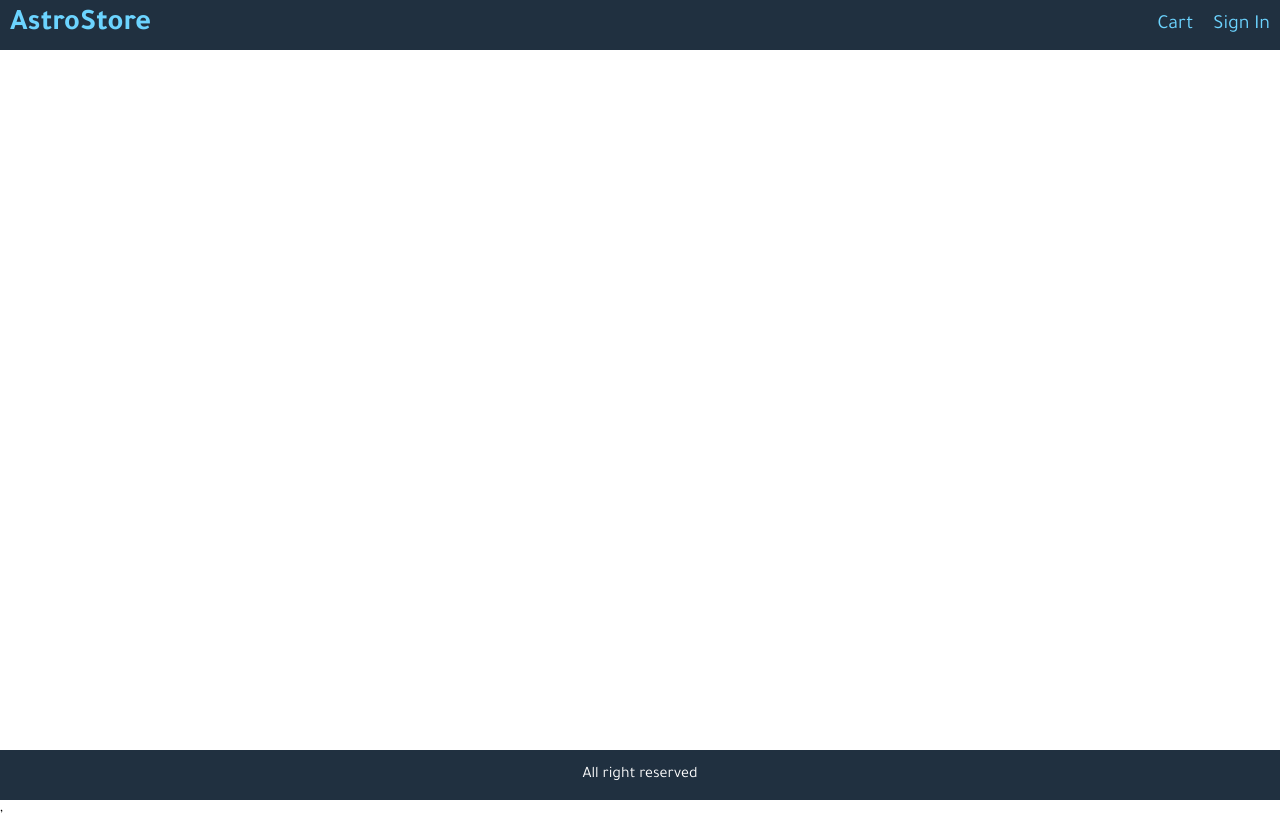
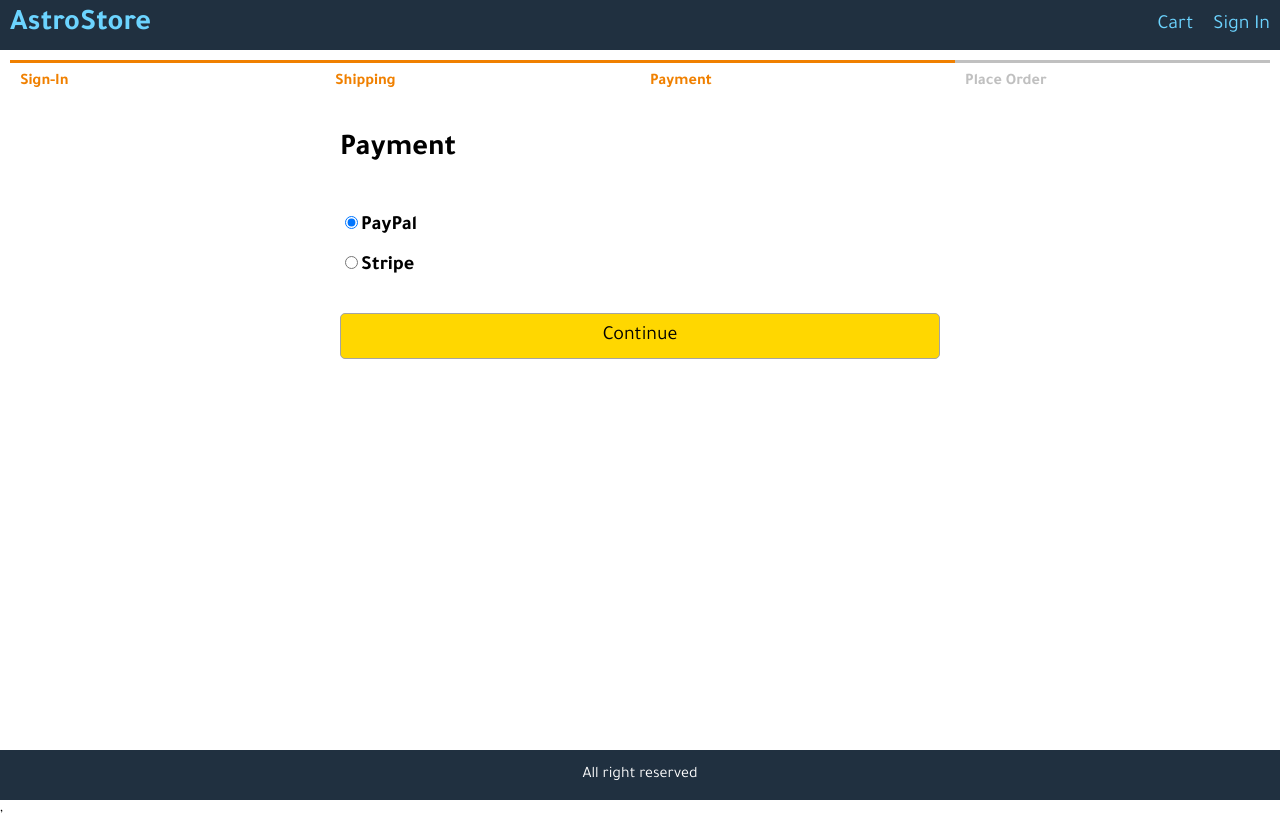
Before and after one commit to astroDev18/AstrosEcommerce, a React (Create React App) app in the folder frontend/: page /payment in a window 1280 px wide. Built offline with nearby package versions, Linux system fonts and the light colour scheme.

Commit message:
Set up payment selector to chose paypal or stripe

```diff
--- a/frontend/src/App.js
+++ b/frontend/src/App.js
@@ -8,6 +8,7 @@ import SigninScreen from "./screens/SigninScreen";
 import {signout} from "./actions/userActions";
 import RegisterScreen from "./screens/RegisterScreen";
 import ShippingAddressScreen from "./screens/ShippingAddressScreen";
+import PaymentMethodScreen from "./screens/PaymentMethodScreen";
 
 function App() {
 
@@ -57,6 +58,7 @@ function App() {
                     <Route path='/signin' component={SigninScreen}></Route>
                     <Route path='/register' component={RegisterScreen}></Route>
                     <Route path='/shipping' component={ShippingAddressScreen}></Route>
+                    <Route path='/payment' component={PaymentMethodScreen}></Route>
                     <Route path='/' component={HomeScreen} exact>
                     </Route>
                 </main>
--- a/frontend/src/actions/cartActions.js
+++ b/frontend/src/actions/cartActions.js
@@ -1,5 +1,10 @@
 import Axios from 'axios';
-import {CART_ADD_ITEM, CART_REMOVE_ITEM, CART_SAVE_SHIPPING_ADDRESS} from "../constants/cartConstants";
+import {
+    CART_ADD_ITEM,
+    CART_REMOVE_ITEM,
+    CART_SAVE_PAYMENT_METHOD,
+    CART_SAVE_SHIPPING_ADDRESS
+} from "../constants/cartConstants";
 
 export const addToCart = (productId, qty) => async (dispatch, getState) => {
     const { data } = await Axios.get(`/api/products/${productId}`);
@@ -28,3 +33,7 @@ export const saveShippingAddress = (data) => (dispatch) => {
     dispatch({ type: CART_SAVE_SHIPPING_ADDRESS, payload: data })
     localStorage.setItem('shippingAddress', JSON.stringify(data))
 }
+
+export const savePaymentMethod = (data) => (dispatch) => {
+    dispatch({ type: CART_SAVE_PAYMENT_METHOD, payload: data })
+}
--- a/frontend/src/components/CheckoutStep.css
+++ b/frontend/src/components/CheckoutStep.css
@@ -15,9 +15,6 @@
 }
 
 .form {
-    /*display: flex;*/
-    /*flex-direction: column;*/
-    /*align-items: center;*/
     width: 80%;
     margin-left: auto;
     margin-right: auto;
--- a/frontend/src/constants/cartConstants.js
+++ b/frontend/src/constants/cartConstants.js
@@ -1,3 +1,4 @@
 export const CART_ADD_ITEM = 'CART_ADD_ITEM';
 export const CART_REMOVE_ITEM = 'CART_REMOVE_ITEM';
 export const CART_SAVE_SHIPPING_ADDRESS = 'CART_SAVE_SHIPPING_ADDRESS';
+export const CART_SAVE_PAYMENT_METHOD = 'CART_SAVE_PAYMENT_METHOD';
--- a/frontend/src/index.css
+++ b/frontend/src/index.css
@@ -245,3 +245,26 @@ a.brand {
 .dropdown:hover .dropdown-content {
   display: block;
 }
+
+.form {
+  width: 80%;
+  font-weight: bold;
+  max-width: 60rem;
+  display: flex;
+  justify-content: center;
+  /*align-items: center;*/
+  margin: 0 auto;
+  flex-direction: column;
+  font-size: 2rem;
+}
+
+.payment_heading {
+  font-size: 3rem;
+}
+.form label {
+  margin: 1rem 0;
+}
+
+.shipping_header {
+  font-size: 3rem;
+}
--- a/frontend/src/reducers/cartReducers.js
+++ b/frontend/src/reducers/cartReducers.js
@@ -1,4 +1,9 @@
-import {CART_ADD_ITEM, CART_REMOVE_ITEM, CART_SAVE_SHIPPING_ADDRESS} from "../constants/cartConstants";
+import {
+    CART_ADD_ITEM,
+    CART_REMOVE_ITEM,
+    CART_SAVE_PAYMENT_METHOD,
+    CART_SAVE_SHIPPING_ADDRESS
+} from "../constants/cartConstants";
 
 export const cartReducer = (state = {cartItems: []}, action) => {
     switch (action.type) {
@@ -28,6 +33,8 @@ export const cartReducer = (state = {cartItems: []}, action) => {
         case CART_SAVE_SHIPPING_ADDRESS:
             // Data from saveshipping action which is recieved from dispatch from shippingaddresscreen
             return { ...state, shippingAddress: action.payload }
+        case CART_SAVE_PAYMENT_METHOD:
+            return { ...state, paymentMethod: action.payload}
         default:
             return state;
     }
--- /dev/null
+++ b/frontend/src/screens/PaymentMethodScreen.js
@@ -0,0 +1,53 @@
+import React, {useState} from 'react';
+import {useDispatch, useSelector} from 'react-redux'
+import CheckoutSteps from '../components/CheckoutSteps'
+import {savePaymentMethod} from "../actions/cartActions";
+
+export default function PaymentMethodScreen(props) {
+    const [paymentMethod, setPaymentMethod] = useState('Paypal');
+    const dispatch = useDispatch();
+    const submitHandler = (e) => {
+        e.preventDefault();
+        dispatch(savePaymentMethod(paymentMethod))
+        props.history.push('/placeholder')
+    }
+
+    return (
+        <div>
+            <CheckoutSteps step1 step2 step3></CheckoutSteps>
+            <form className='form' onSubmit={submitHandler}>
+            <div>
+                <h1 className={'payment_heading'}>Payment</h1>
+            </div>
+            <div>
+                <div>
+                    <input type="radio"
+                           id='paypal'
+                           value='PayPal'
+                           name='paymentMethod'
+                           required checked
+                           onChange={(e) => setPaymentMethod(e.target.value)}/>
+                    <label htmlFor="paypal">PayPal</label>
+                </div>
+            </div>
+            <div>
+                <div>
+                    <input type="radio"
+                           id='stripe'
+                           value='Stripe'
+                           name='paymentMethod'
+                           required
+                           onChange={(e) => setPaymentMethod(e.target.value)}/>
+                    <label htmlFor="stripe">Stripe</label>
+                </div>
+            </div>
+            <div>
+                <label />
+                <button className="button" type="submit">
+                    Continue
+                </button>
+            </div>
+            </form>
+        </div>
+    )
+};
--- a/frontend/src/screens/ShippingAddressScreen.js
+++ b/frontend/src/screens/ShippingAddressScreen.js
@@ -5,7 +5,7 @@ import {useDispatch, useSelector} from "react-redux";
 
 export default function ShippingAddressScreen(props) {
     const userSignin = useSelector(state => state.userSignin);
-    const {userInfo } = userSignin;
+    const {userInfo} = userSignin;
     const cart =  useSelector(state => state.cart);
     const { shippingAddress } = cart;
 
@@ -31,7 +31,7 @@ export default function ShippingAddressScreen(props) {
             <CheckoutSteps step1 step2></CheckoutSteps>
             <form className="form" onSubmit={submitHandler}>
                 <div>
-                    <h1>Shipping Address</h1>
+                    <h1 className='shipping_header'>Shipping Address</h1>
                 </div>
                 <div>
                     <label htmlFor="fullName">Full Name</label>
--- a/frontend/src/store.js
+++ b/frontend/src/store.js
@@ -14,7 +14,8 @@ const initialState = {
         cartItems: localStorage.getItem('cartItems') ?
             JSON.parse(localStorage.getItem('cartItems')) : [],
         shippingAddress: localStorage.getItem('shippingAddress') ?
-            JSON.parse(localStorage.getItem('shippingAddress')) : {}
+            JSON.parse(localStorage.getItem('shippingAddress')) : {},
+        paymentMethod: 'PayPal'
     },
 };
 const reducer = combineReducers({
```
